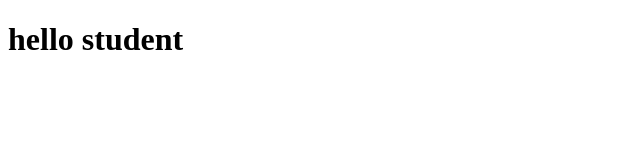
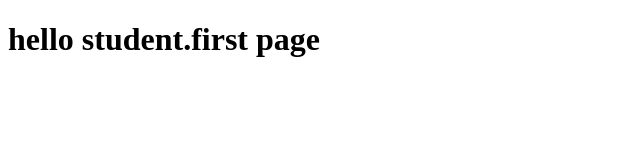
Before and after one commit to bhagyaco/coursera-test, a plain HTML site: page index.html in a window 1280 px wide. Shown: the whole page, without its empty margins (0-640 px from the left). Drawn offline with Linux system fonts and the light colour scheme.

Commit message:
new version

```diff
--- a/index.html
+++ b/index.html
@@ -5,7 +5,7 @@
     <title>hello</title>
   </head>
   <body>
-    <h1>hello student</h1>
+    <h1>hello student.first page</h1>
 
   </body>
 </html>
```
